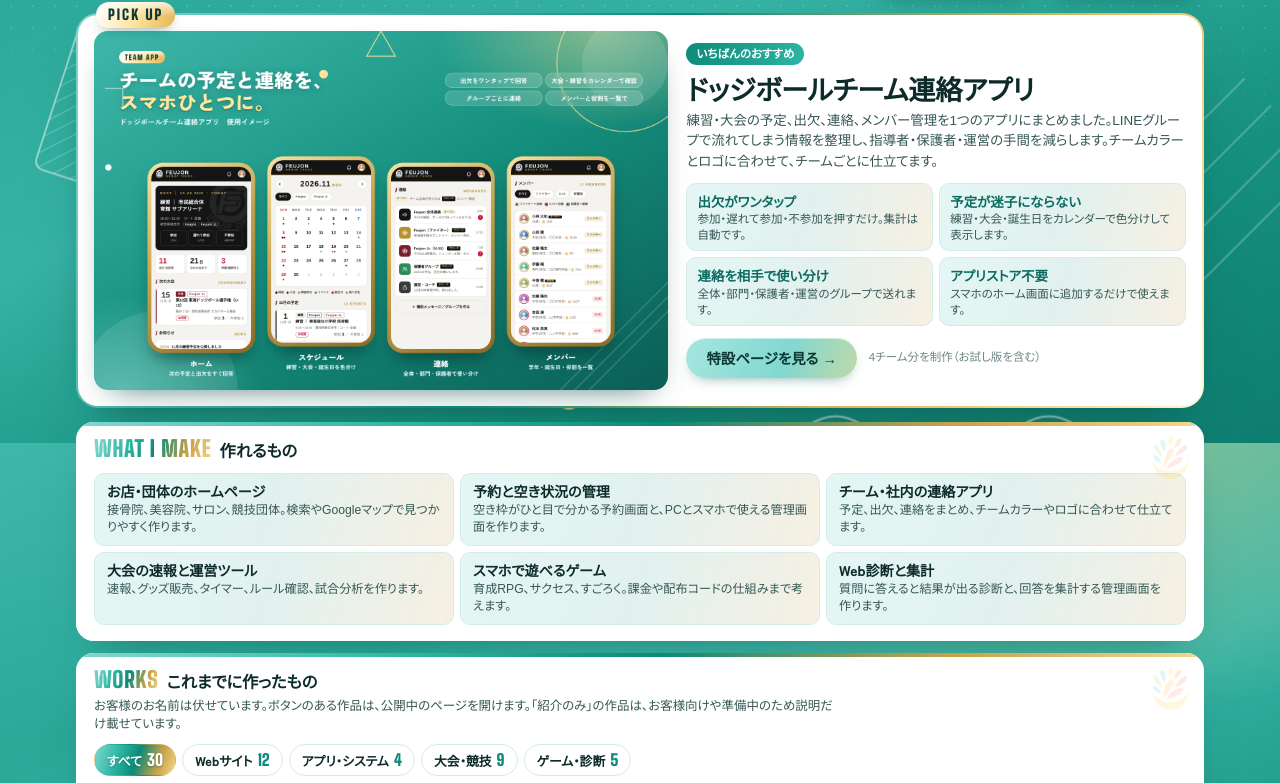
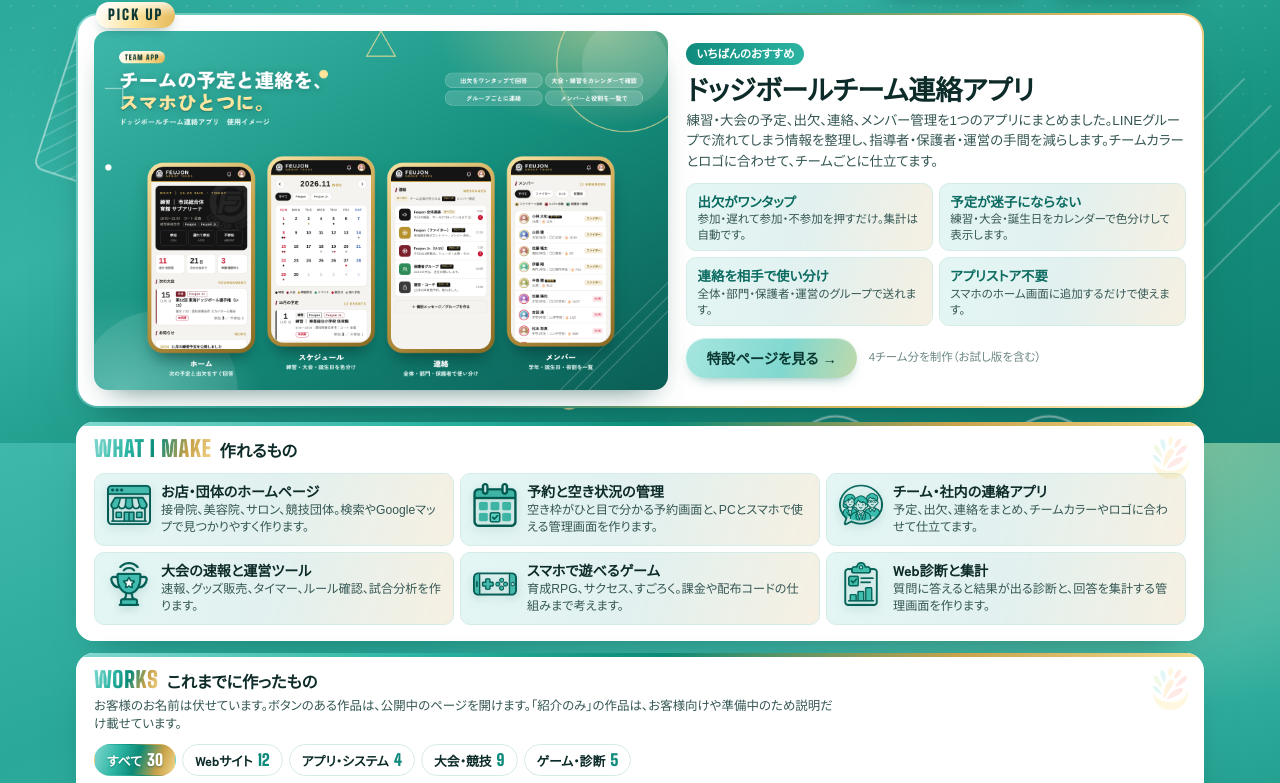
Before and after one commit to kobudodge51/hikari-portfolio, a plain HTML site: page index.html in a window 1280 px wide. Shown: the part 357-1140 px from the top of the page. Drawn offline with Linux system fonts and the light colour scheme; a web font is replaced by a local one.

Commit message:
作れるものの各項目にアイコンを追加
Co-Authored-By: Claude Opus 5.5 <noreply@anthropic.com>
Claude-Session: https://claude.ai/code/session_01BNgnZCpr6u7Q7ufoZkFXvR

```diff
--- a/index.html
+++ b/index.html
@@ -160,6 +160,8 @@ h2 em{font-style:normal;font-family:var(--display);font-size:1.4rem;letter-spaci
 .note2{font-size:.72rem;color:var(--muted)}
 @media (max-width:860px){.feat{grid-template-columns:minmax(0,1fr)}}
 @media (max-width:420px){.merits{grid-template-columns:minmax(0,1fr)}}
+.can div{display:flow-root}
+.can .ic{float:left;width:44px;height:44px;margin:1px 10px 2px 0;filter:drop-shadow(0 3px 5px rgba(11,107,96,.18))}
 footer{position:relative;z-index:1;padding-block:4px calc(22px + env(safe-area-inset-bottom,0px));text-align:center;font-size:.75rem;color:var(--on2)}
 @media (max-width:900px){.hero{grid-template-columns:minmax(0,1fr)}.can{grid-template-columns:repeat(2,minmax(0,1fr))}.steps{grid-template-columns:repeat(2,minmax(0,1fr))}.tabs{display:none}}
 @media (max-width:900px){.stats{grid-template-columns:repeat(4,minmax(0,1fr))}.stats button{display:block}}
@@ -225,12 +227,12 @@ footer{position:relative;z-index:1;padding-block:4px calc(22px + env(safe-area-i
   <section class="panel" id="can">
     <h2><em>WHAT I MAKE</em>作れるもの</h2>
     <div class="can">
-      <div><b>お店・団体のホームページ</b><span>接骨院、美容院、サロン、競技団体。検索やGoogleマップで見つかりやすく作ります。</span></div>
-      <div><b>予約と空き状況の管理</b><span>空き枠がひと目で分かる予約画面と、PCとスマホで使える管理画面を作ります。</span></div>
-      <div><b>チーム・社内の連絡アプリ</b><span>予定、出欠、連絡をまとめ、チームカラーやロゴに合わせて仕立てます。</span></div>
-      <div><b>大会の速報と運営ツール</b><span>速報、グッズ販売、タイマー、ルール確認、試合分析を作ります。</span></div>
-      <div><b>スマホで遊べるゲーム</b><span>育成RPG、サクセス、すごろく。課金や配布コードの仕組みまで考えます。</span></div>
-      <div><b>Web診断と集計</b><span>質問に答えると結果が出る診断と、回答を集計する管理画面を作ります。</span></div>
+      <div><img class="ic" src="icons/ic-site.png" alt="" width="44" height="44"><b>お店・団体のホームページ</b><span>接骨院、美容院、サロン、競技団体。検索やGoogleマップで見つかりやすく作ります。</span></div>
+      <div><img class="ic" src="icons/ic-booking.png" alt="" width="44" height="44"><b>予約と空き状況の管理</b><span>空き枠がひと目で分かる予約画面と、PCとスマホで使える管理画面を作ります。</span></div>
+      <div><img class="ic" src="icons/ic-team.png" alt="" width="44" height="44"><b>チーム・社内の連絡アプリ</b><span>予定、出欠、連絡をまとめ、チームカラーやロゴに合わせて仕立てます。</span></div>
+      <div><img class="ic" src="icons/ic-event.png" alt="" width="44" height="44"><b>大会の速報と運営ツール</b><span>速報、グッズ販売、タイマー、ルール確認、試合分析を作ります。</span></div>
+      <div><img class="ic" src="icons/ic-game.png" alt="" width="44" height="44"><b>スマホで遊べるゲーム</b><span>育成RPG、サクセス、すごろく。課金や配布コードの仕組みまで考えます。</span></div>
+      <div><img class="ic" src="icons/ic-quiz.png" alt="" width="44" height="44"><b>Web診断と集計</b><span>質問に答えると結果が出る診断と、回答を集計する管理画面を作ります。</span></div>
     </div>
   </section>
 
```
Also changed, not shown: icons/ic-booking.png (added), icons/ic-event.png (added), icons/ic-game.png (added), icons/ic-quiz.png (added), icons/ic-site.png (added), icons/ic-team.png (added).
